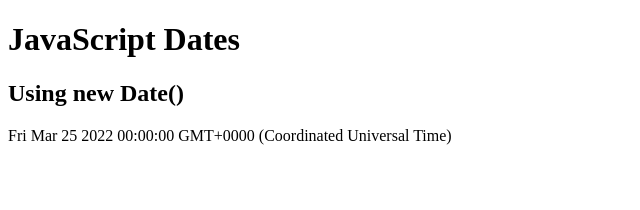
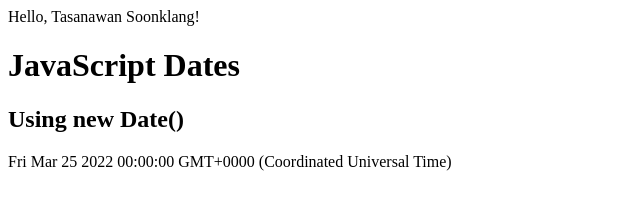
Before and after one commit to soonklang/517101_062, a plain HTML site: page index.html in a window 1280 px wide. Shown: the whole page, without its empty margins (0-640 px from the left). Drawn offline with Linux system fonts and the light colour scheme.

Commit message:
add id and name

```diff
--- a/index.html
+++ b/index.html
@@ -1,7 +1,8 @@
 <!DOCTYPE html>
 <html>
+
 <body>
-
+Hello, Tasanawan Soonklang!
 <h1>JavaScript Dates</h1>
 <h2>Using new Date()</h2>
 
```
